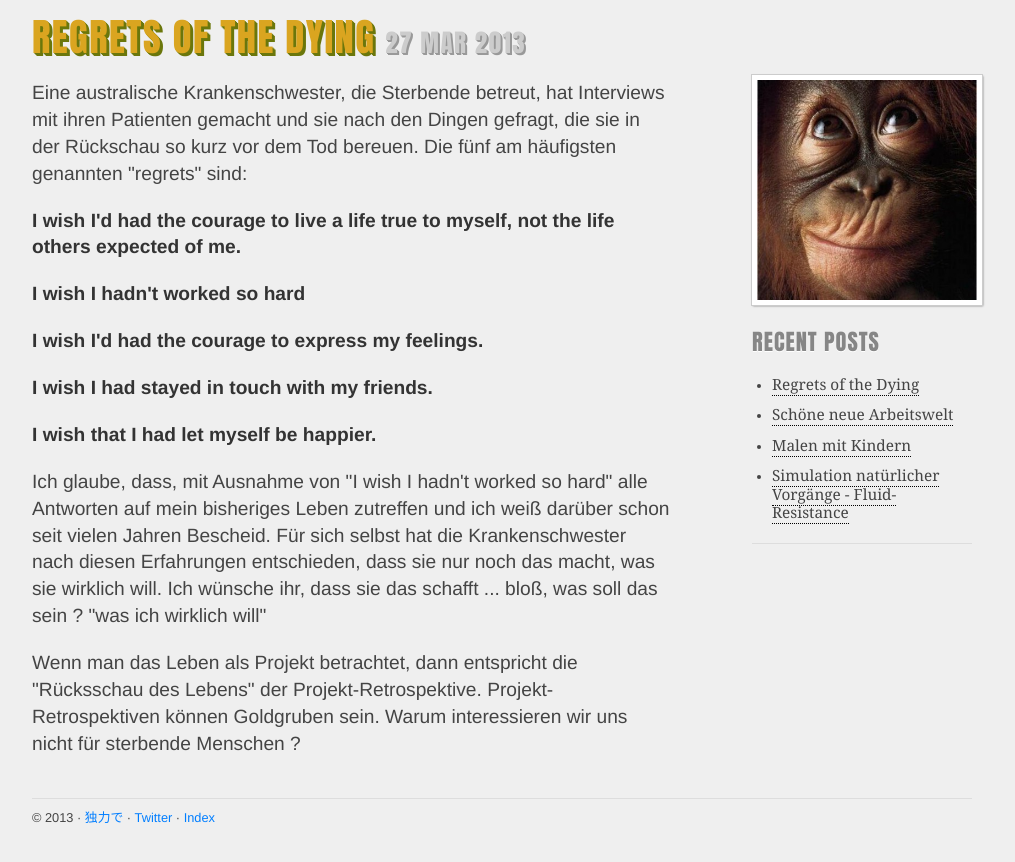
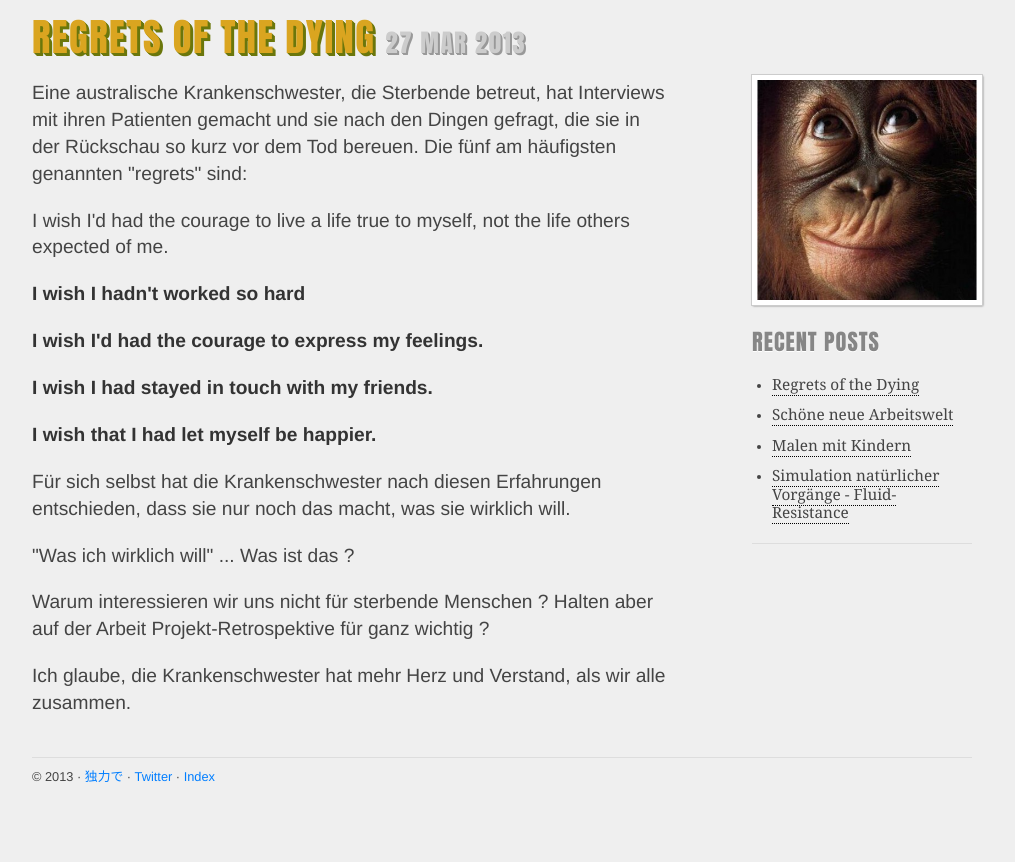
Before and after one commit to dokuryoku/dokuryoku.github.com, a Jekyll site: the page built from _posts/2013-03-27-Regrets-of-the-Dying.html, in a window 1280 px wide. Shown: the top 862 px of the page, without its empty margins (128-1143 px from the left). Built offline with Jekyll 4.4.1, drawn with Linux system fonts in a browser that asks for light colours.

Commit message:
update posts

```diff
--- a/_posts/2013-03-27-Regrets-of-the-Dying.html
+++ b/_posts/2013-03-27-Regrets-of-the-Dying.html
@@ -8,8 +8,8 @@ title: "Regrets of the Dying"
 ihren Patienten gemacht und sie nach den Dingen gefragt, die sie in der Rückschau
 so kurz vor dem Tod bereuen. Die fünf am häufigsten genannten "regrets" sind:</p>
 
-<p><strong>I wish I'd had the courage to live a life true to myself, not the life
-others expected of me.</strong></p>
+<p><cite>I wish I'd had the courage to live a life true to myself, not the life
+others expected of me.</cite></p>
 
 <p><strong>I wish I hadn't worked so hard</strong></p>
 
@@ -19,12 +19,13 @@ others expected of me.</strong></p>
 
 <p><strong>I wish that I had let myself be happier.</strong></p>
 
-<p>Ich glaube, dass, mit Ausnahme von "I wish I hadn't worked so hard" alle Antworten
-auf mein bisheriges Leben zutreffen und ich weiß darüber schon seit vielen Jahren
-Bescheid. Für sich selbst hat die Krankenschwester nach diesen Erfahrungen entschieden,
-dass sie nur noch das macht, was sie wirklich will. Ich wünsche ihr, dass sie das
-schafft ... bloß, was soll das sein ? "was ich wirklich will"</p>
+<p>Für sich selbst hat die Krankenschwester nach diesen Erfahrungen entschieden,
+dass sie nur noch das macht, was sie wirklich will.</p>
 
-<p>Wenn man das Leben als Projekt betrachtet, dann entspricht die "Rücksschau des Lebens"
-der Projekt-Retrospektive. Projekt-Retrospektiven können Goldgruben sein. Warum
-interessieren wir uns nicht für sterbende Menschen ?</p>
+<p>"Was ich wirklich will" ... Was ist das ?</p>
+
+<p>Warum interessieren wir uns nicht für sterbende Menschen ? Halten aber auf der Arbeit
+Projekt-Retrospektive für ganz wichtig ?</p>
+
+<p>Ich glaube, die Krankenschwester hat mehr Herz und Verstand, als wir alle
+zusammen.</p>
```
